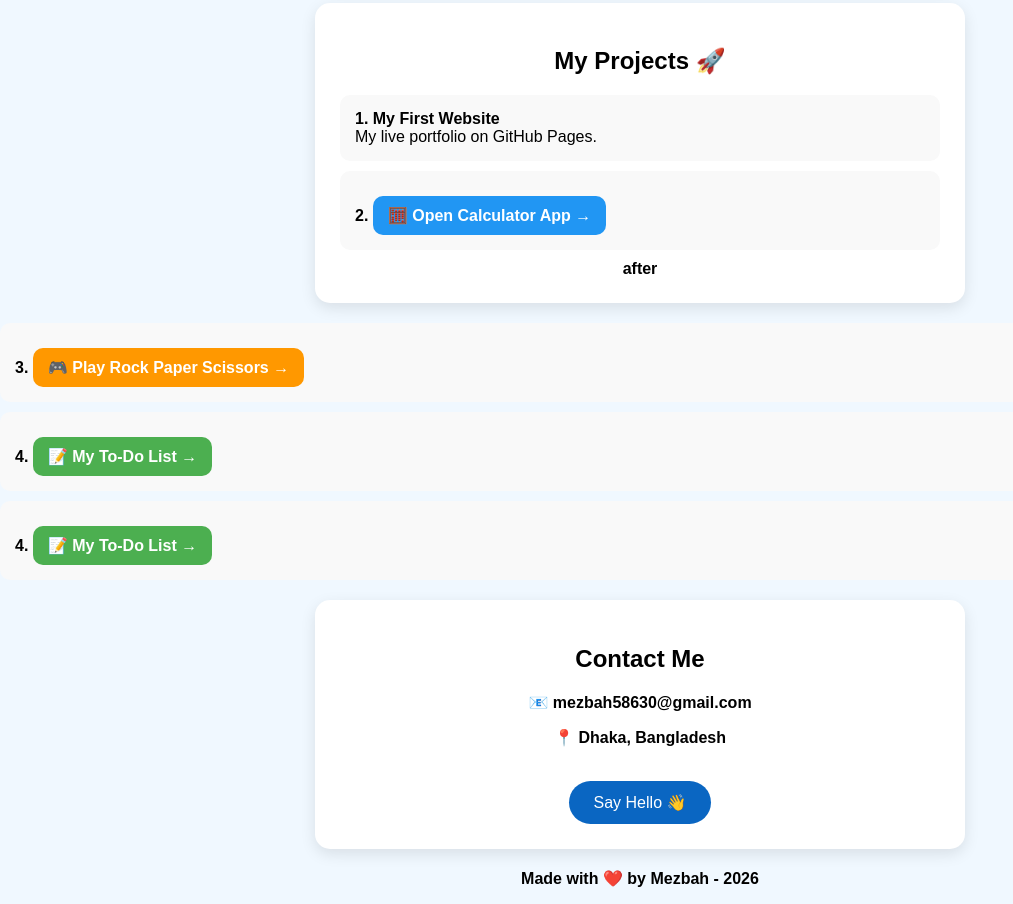
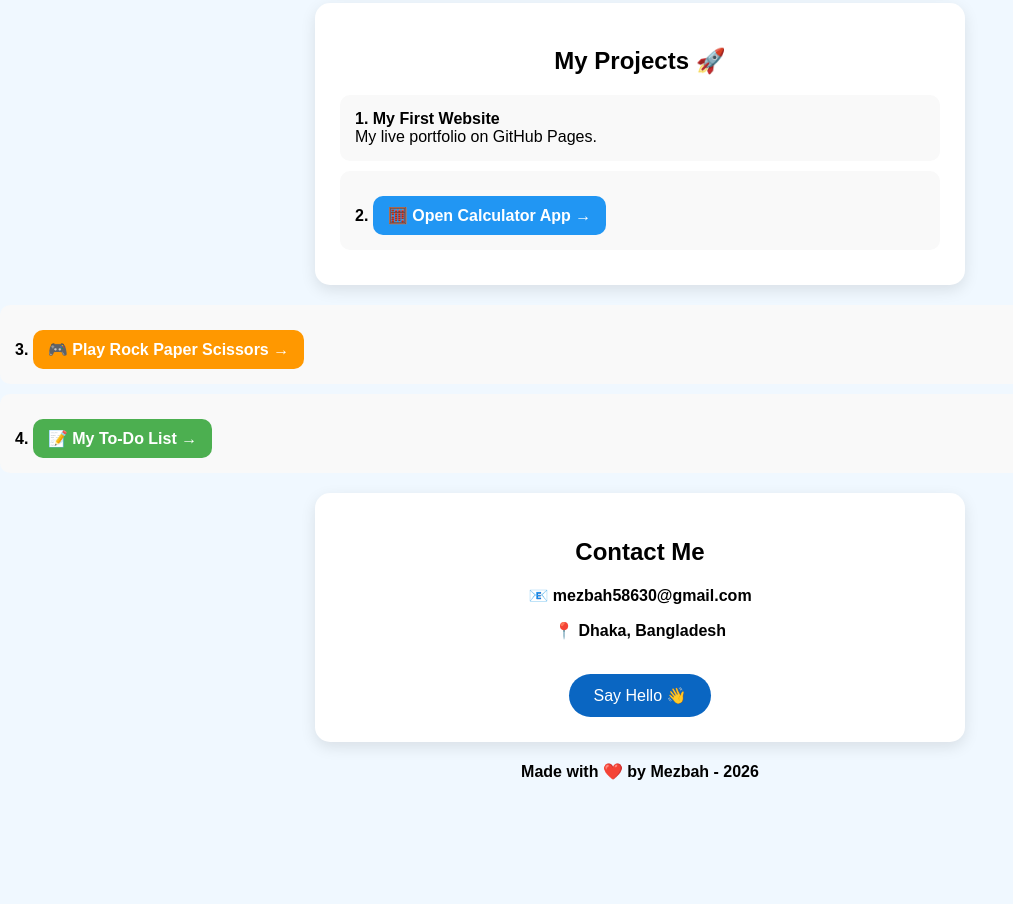
Before and after one commit to mezbah58630-stack/mezbah58630-stack.github.io, a plain HTML site: page index.html in a window 1280 px wide. Shown: the part 861-1765 px from the top of the page, without its empty margins (0-1013 px from the left). After the commit the page ends 1658 px from the top, so only its background shows below. Drawn offline with Linux system fonts and the light colour scheme.

Commit message:
Update index.html

```diff
--- a/index.html
+++ b/index.html
@@ -44,10 +44,9 @@ button { background: #0a66c2; color: white; border: none; padding: 12px 25px; bo
 <h2>My Projects 🚀</h2>
 <div class="project"><b>1. My First Website</b><br>My live portfolio on GitHub Pages.</div>
 <div class="project"><b>2. <a href="calculator.html" style="background:#2196f3;color:white;padding:10px 15px;border-radius:10px;text-decoration:none;display:inline-block;margin-top:10px;">🧮 Open Calculator App →</a>
-</div>after</div>
+</div></div>
   <div class="project"><b>3. <a href="game.html" style="background:#ff9800;color:white;padding:10px 15px;border-radius:10px;text-decoration:none;display:inline-block;margin-top:10px;">🎮 Play Rock Paper Scissors →</a></b></div>
 </div><div class="project"><b>4. <a href="todo.html" style="background:#4caf50;color:white;padding:10px 15px;border-radius:10px;text-decoration:none;display:inline-block;margin-top:10px;">📝 My To-Do List →</a></b></div>
-<div class="project"><b>4. <a href="todo.html" style="background:#4caf50;color:white;padding:10px 15px;border-radius:10px;text-decoration:none;display:inline-block;margin-top:10px;">📝 My To-Do List →</a></b></div>
 <div class="box">
 <h2>Contact Me</h2>
 <p>📧 mezbah58630@gmail.com</p>
```
